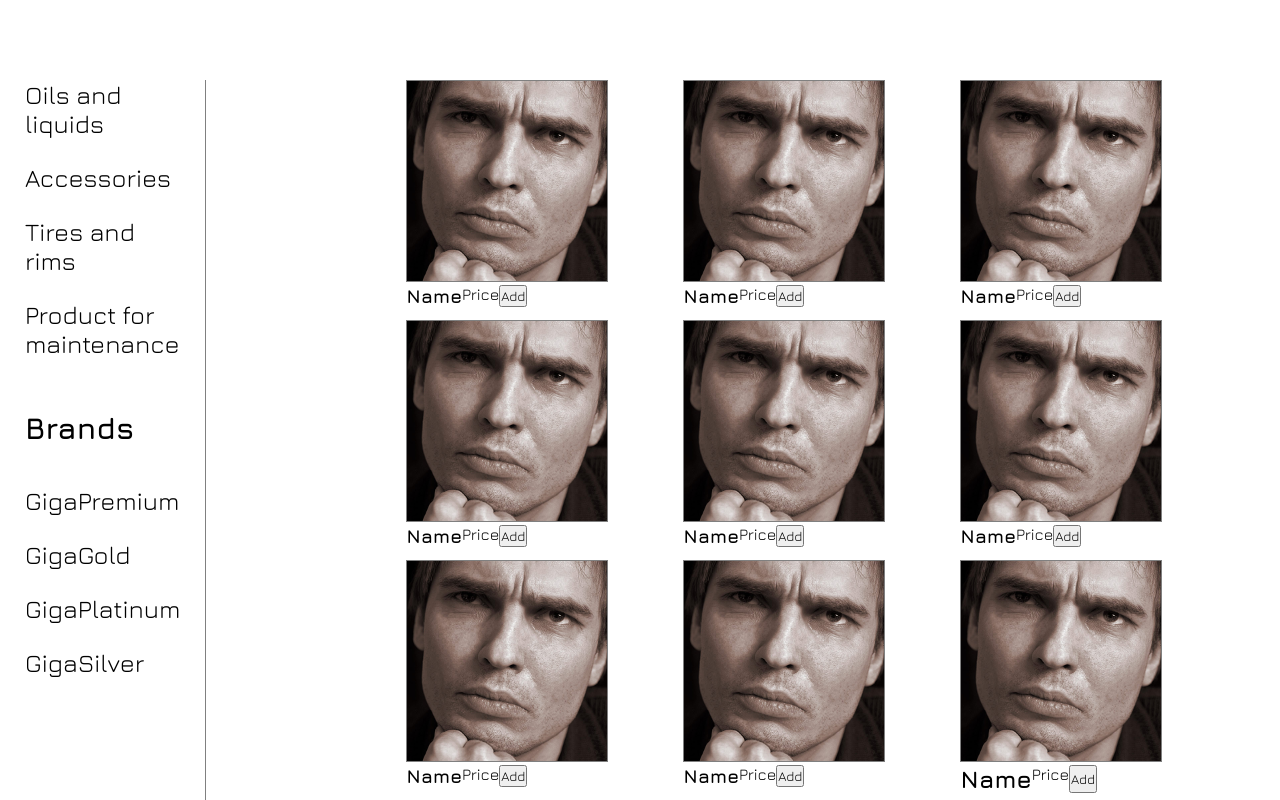
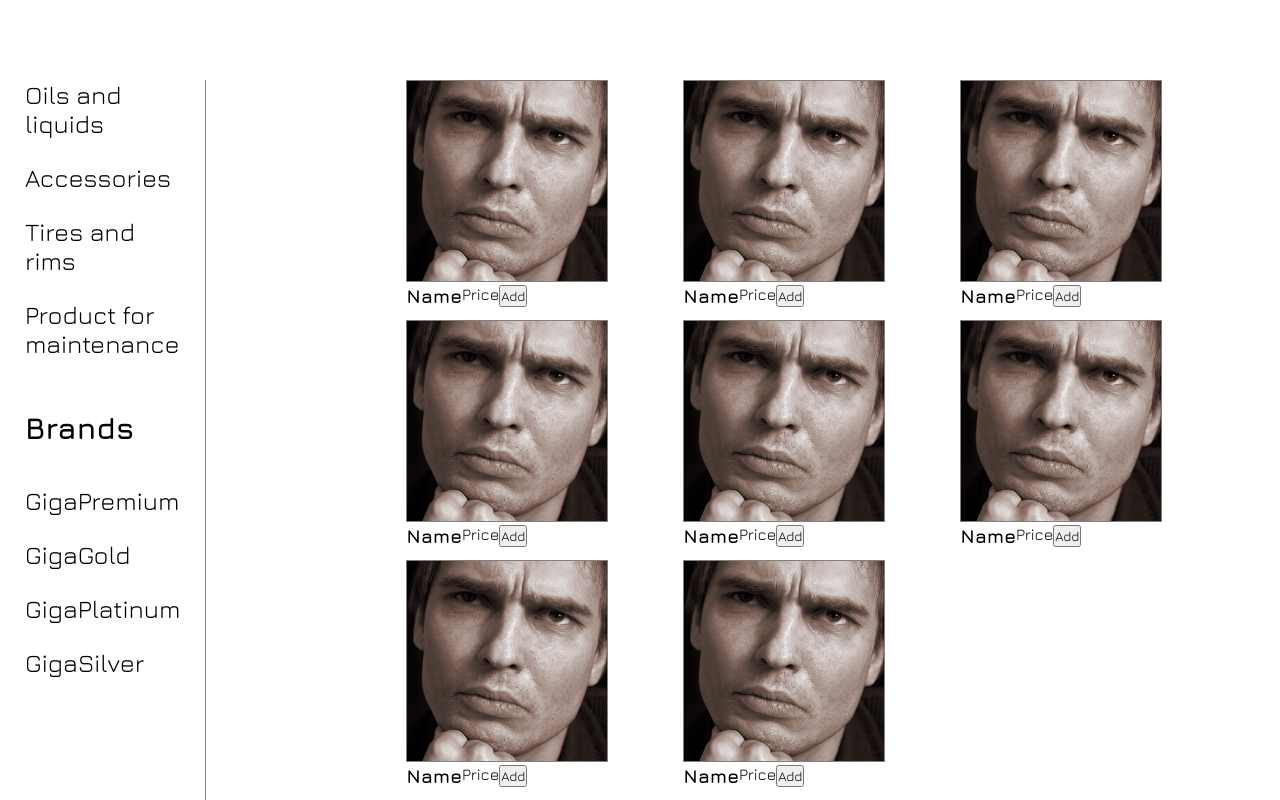
Before and after one commit to inspiredscout/spo-practice, a React (Vite) app in the folder frontend/: page /Catalog in a window 1280 px wide. Shown: the part 260-1060 px from the top of the page. Built offline with nearby package versions, Linux system fonts and the light colour scheme.

Commit message:
i am gay

```diff
--- a/frontend/src/assets/pages/cards/Card.tsx
+++ b/frontend/src/assets/pages/cards/Card.tsx
@@ -16,6 +16,7 @@ function Card() {
                         </ul>
                     </div>
                 </nav>
+
             </header>
 
         </main>
--- /dev/null
+++ b/frontend/src/assets/pages/catalog/Api.ts
@@ -0,0 +1,3 @@
+export const getCardList = () => {
+
+}
--- /dev/null
+++ b/frontend/src/assets/pages/catalog/Catalog.data.ts
@@ -0,0 +1,3 @@
+export interface Card{
+
+}
--- a/frontend/src/assets/pages/catalog/Catalog.tsx
+++ b/frontend/src/assets/pages/catalog/Catalog.tsx
@@ -133,16 +133,6 @@ function Catalog() {
                         </div>
                     </div>
 
-                    <div className={styles.position}>
-                        <div className={styles.image}>
-                            <img src='./1.jpg' alt=''/>
-                        </div>
-                        <div className={styles.info}>
-                            <h2>Name</h2>
-                            <p>Price</p>
-                            <button>Add</button>
-                        </div>
-                    </div>
                 </div>
 
 
```
Also changed, not shown: frontend/src/assets/pages/catalog/Catalog.data.js (deleted), frontend/src/assets/pages/catalog/Catalog.module.css (line endings or trailing spaces).
